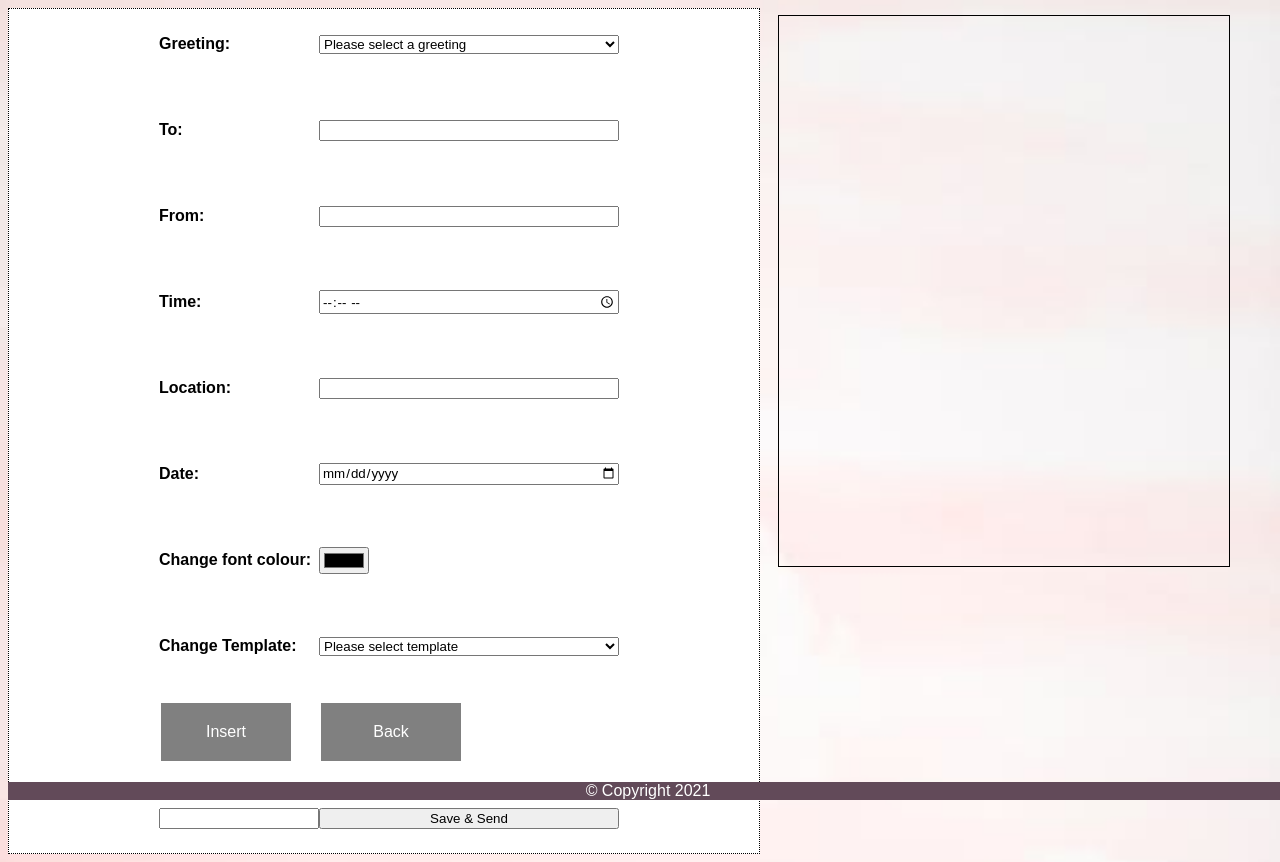
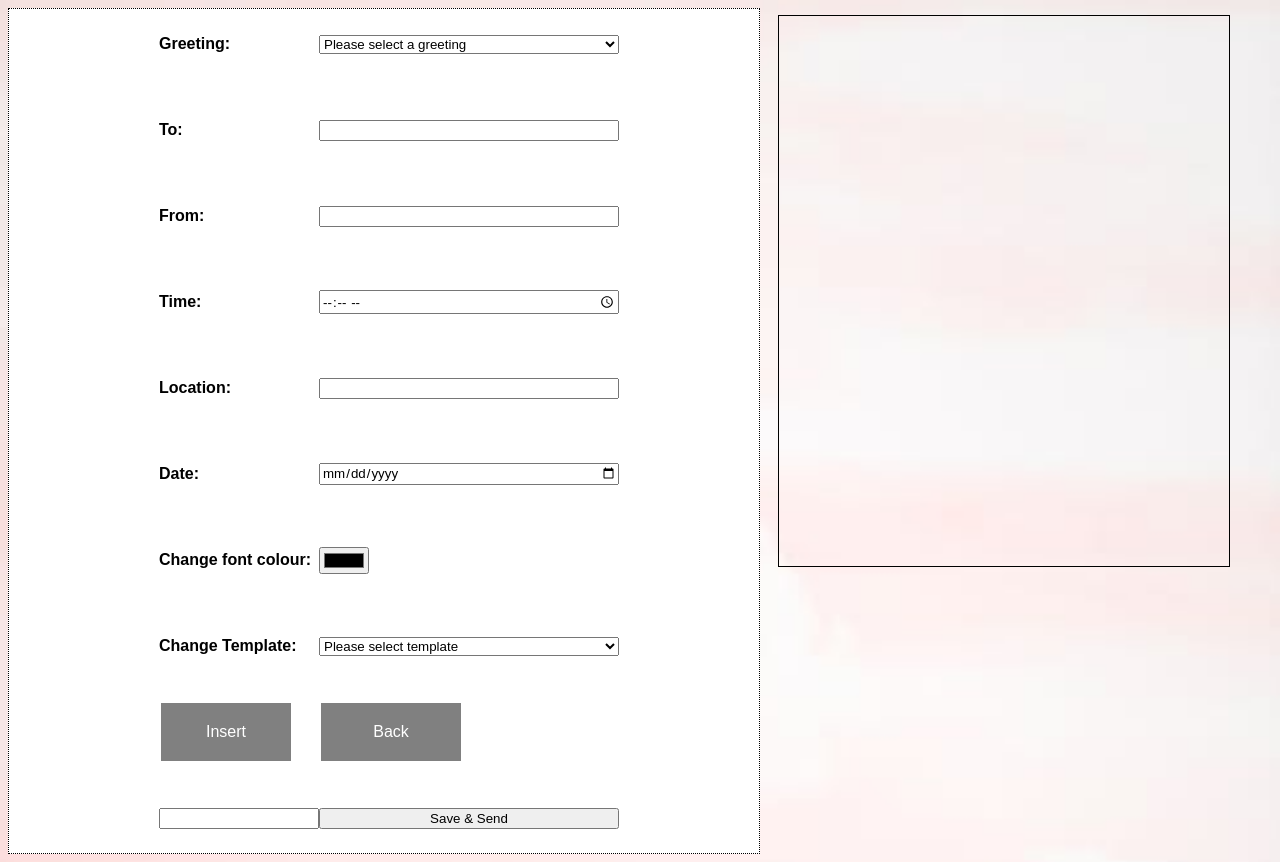
Before and after one commit to AsyiqinAkandi/groupthree, a plain HTML site: page corp.html in a window 1280 px wide. Drawn offline with Linux system fonts and the light colour scheme.

Commit message:
Update corp.html

```diff
--- a/corp.html
+++ b/corp.html
@@ -106,15 +106,6 @@
 			font-style: italic;
 			font-weight: bold;
 			top: 300px;
-		}
-
-		footer {
-			position: fixed;
-			bottom: 0;
-			background-color: #624a59;
-			width: 100%;
-			text-align: center;
-			color: white;
 		}
 
 	</style>
@@ -230,7 +221,5 @@
 
 </div>
 
-<footer>© Copyright 2021</footer>
-
 </body>
 </html>
```
